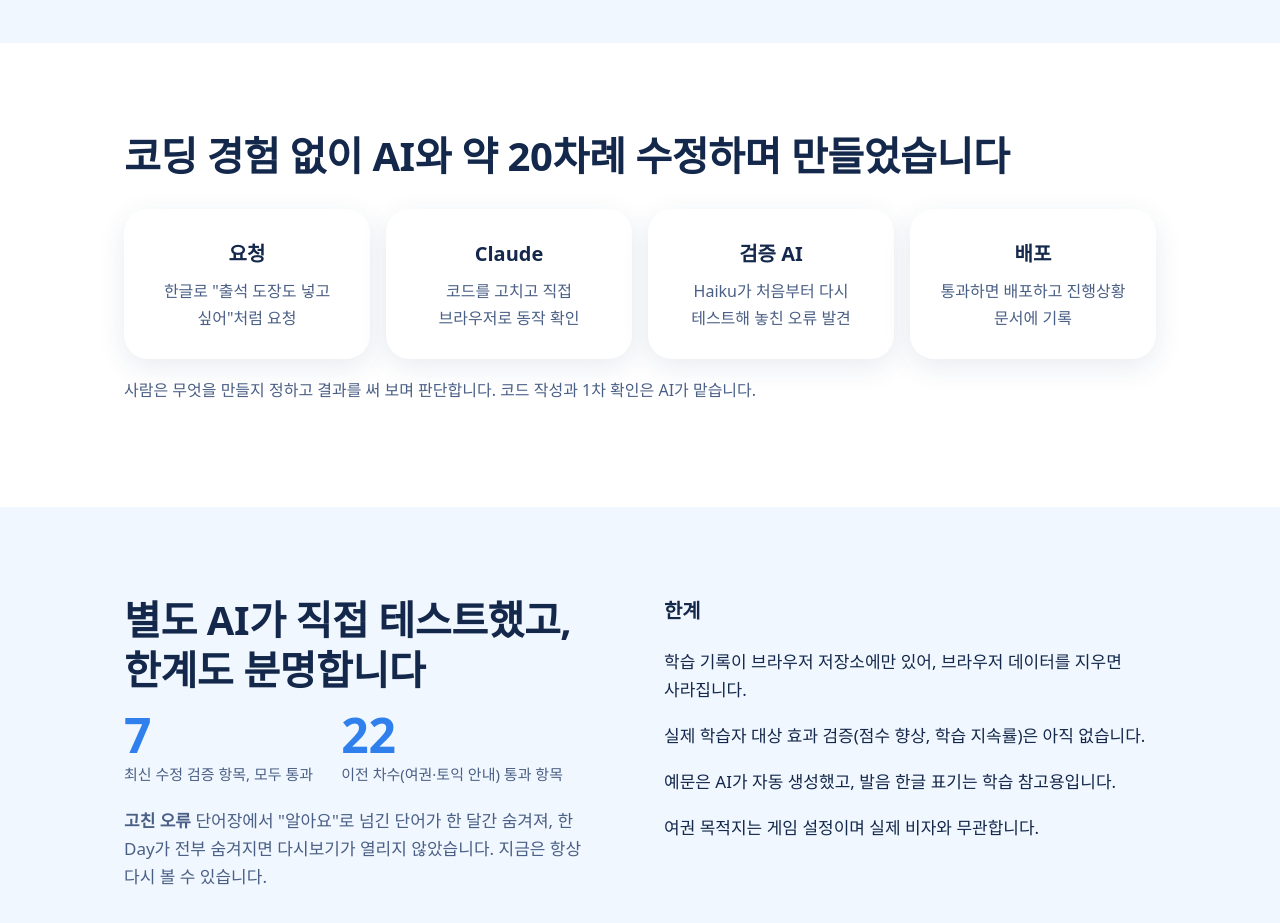
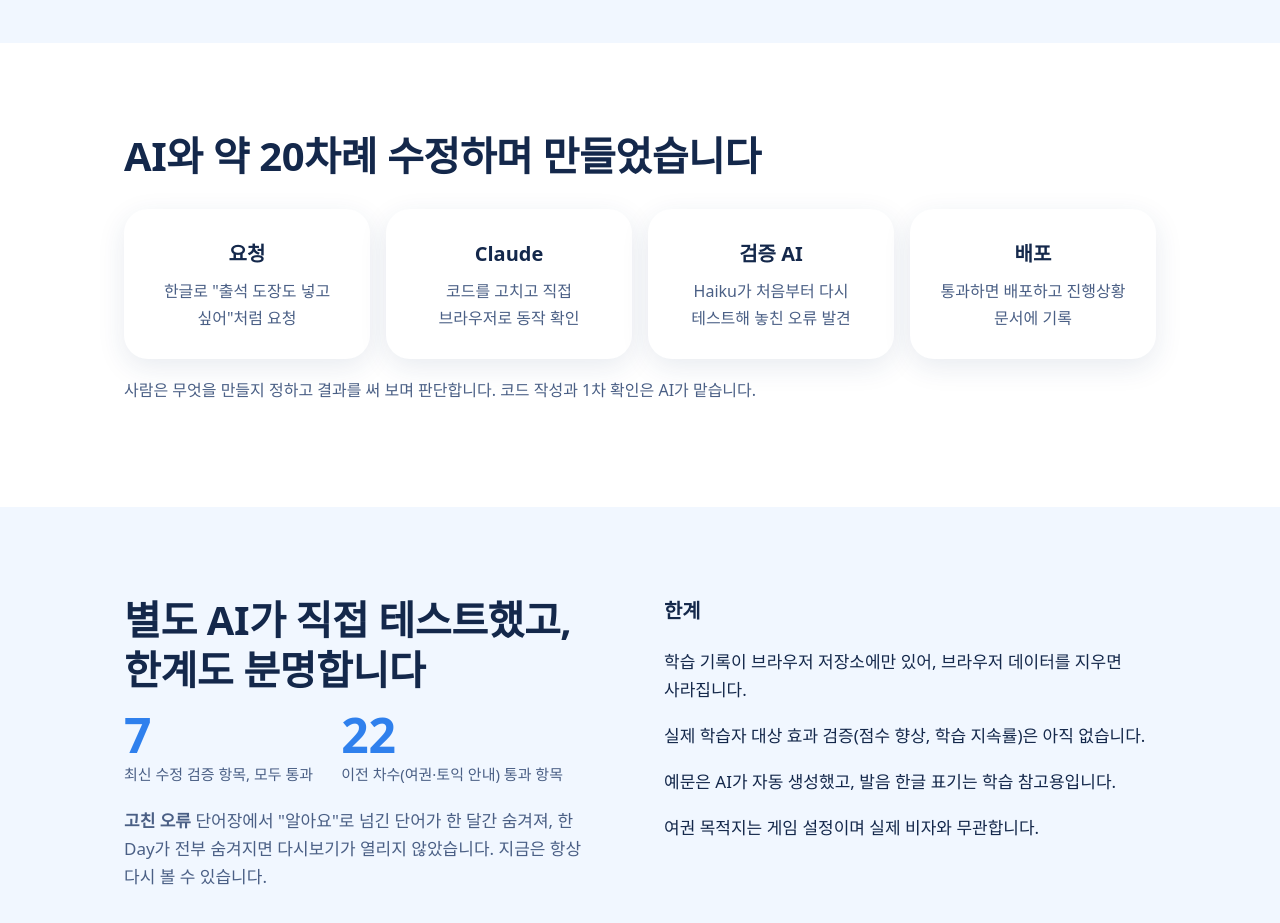
Before and after one commit to monacoooo/voca, a plain HTML site: page intro/index.html in a window 1280 px wide. Shown: the part 3900-4823 px from the top of the page. Drawn offline with Linux system fonts and the light colour scheme; a web font is replaced by a local one.

Commit message:
소개서와 PPT에서 '코딩 경험 없이' 문구 삭제
Co-Authored-By: Claude Sonnet 5.5 <noreply@anthropic.com>
Claude-Session: https://claude.ai/code/session_01D7s6h9QudcnzKNtci13Ksc

```diff
--- a/intro/index.html
+++ b/intro/index.html
@@ -172,7 +172,7 @@ footer .q{font-size:clamp(22px,3.5vw,32px);font-weight:800;color:var(--ink);marg
 
 <section>
  <div class="wrap">
-  <h2>코딩 경험 없이 AI와 약 20차례 수정하며 만들었습니다</h2>
+  <h2>AI와 약 20차례 수정하며 만들었습니다</h2>
   <div class="flow" style="margin-top:28px">
    <div class="card"><h3>요청</h3><p>한글로 "출석 도장도 넣고 싶어"처럼 요청</p></div>
    <div class="card"><h3>Claude</h3><p>코드를 고치고 직접 브라우저로 동작 확인</p></div>
```
Also changed, not shown: 1 other file.
